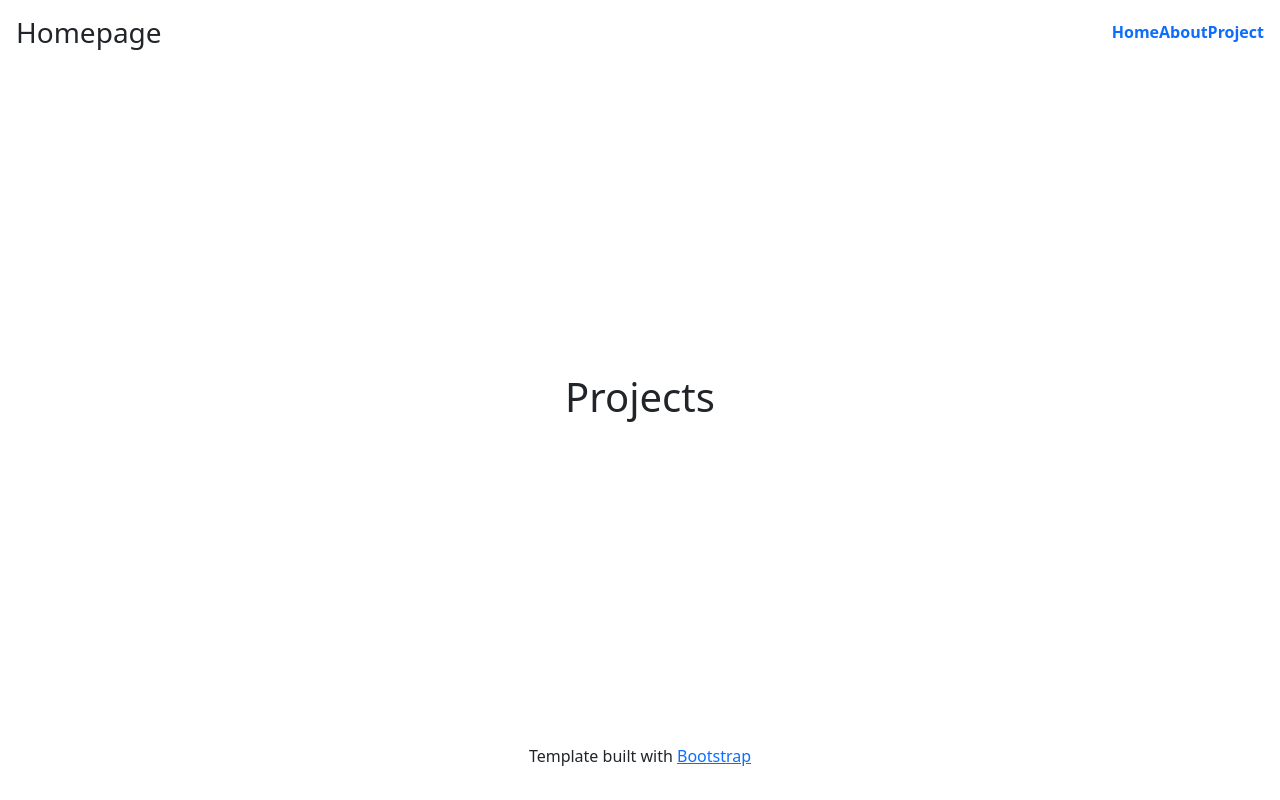
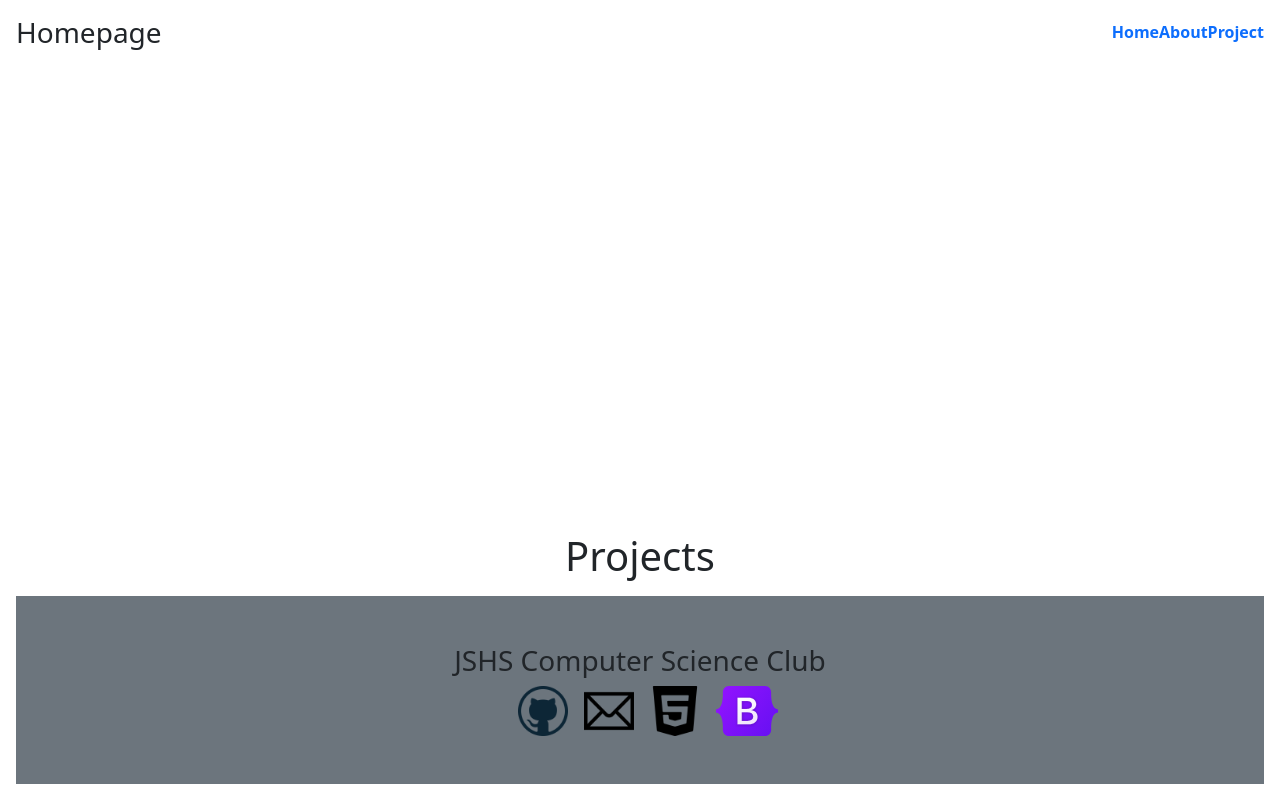
Before and after one commit to Seguin-SCS/Seguin-SCS.github.io, a website: page template/project.html in a window 1280 px wide. Drawn offline with nearby package versions, Linux system fonts and the light colour scheme.

Commit message:
Added footer to all pages

```diff
--- a/template/project.html
+++ b/template/project.html
@@ -22,9 +22,16 @@
                     <h1>Projects</h1>
                 </div>
             </main>
-            <footer class="mt-auto">
-                <p>Template built with <a href="https://getbootstrap.com/">Bootstrap</a></p>
-            </footer>
+            <footer class="mt-2 p-5 bg-secondary" style="">
+        <h3>JSHS Computer Science Club</h3>
+        <div class="d-flex justify-content-center">
+            <a href="https://github.com/Seguin-SCS/Seguin-SCS.github.io" title="Our GitHub Repository"><div name="icon" class="ms-3" style="height:50px; border-radius:100%;"><img src="../svg/githubicon.webp" style="height:100%" /></div></a>
+            <a href="https://gmail.com/" title="Email Us!"><div name="icon" class="ms-3" style="height:50px; border-radius:100%;"><img src="../svg/emailicon.webp" style="height:100%" /></div></a>
+            <a href="https://developer.mozilla.org/en-US/docs/Web/HTML" title="HTML5 Documentation"><div class="ms-3" name="icon" style="height:50px; border-radius:100%;"><img src="../svg/html5.png" style="height:100%" /></div></a>
+            <a href="https://getbootstrap.com/docs/5.0/getting-started/introduction/" title="Bootstrap 5 Documentation"><div class="ms-3" name="icon" style="height:50px; border-radius:100%;"><img src="../svg/bootstrap5icon.svg" style="height:100%" /></div></a>
+        </div>
+    </footer>
+
         </div>
 
 
```
Also changed, not shown: index.html (+10 -3 lines), template/contact.html (+10 -3 lines).
